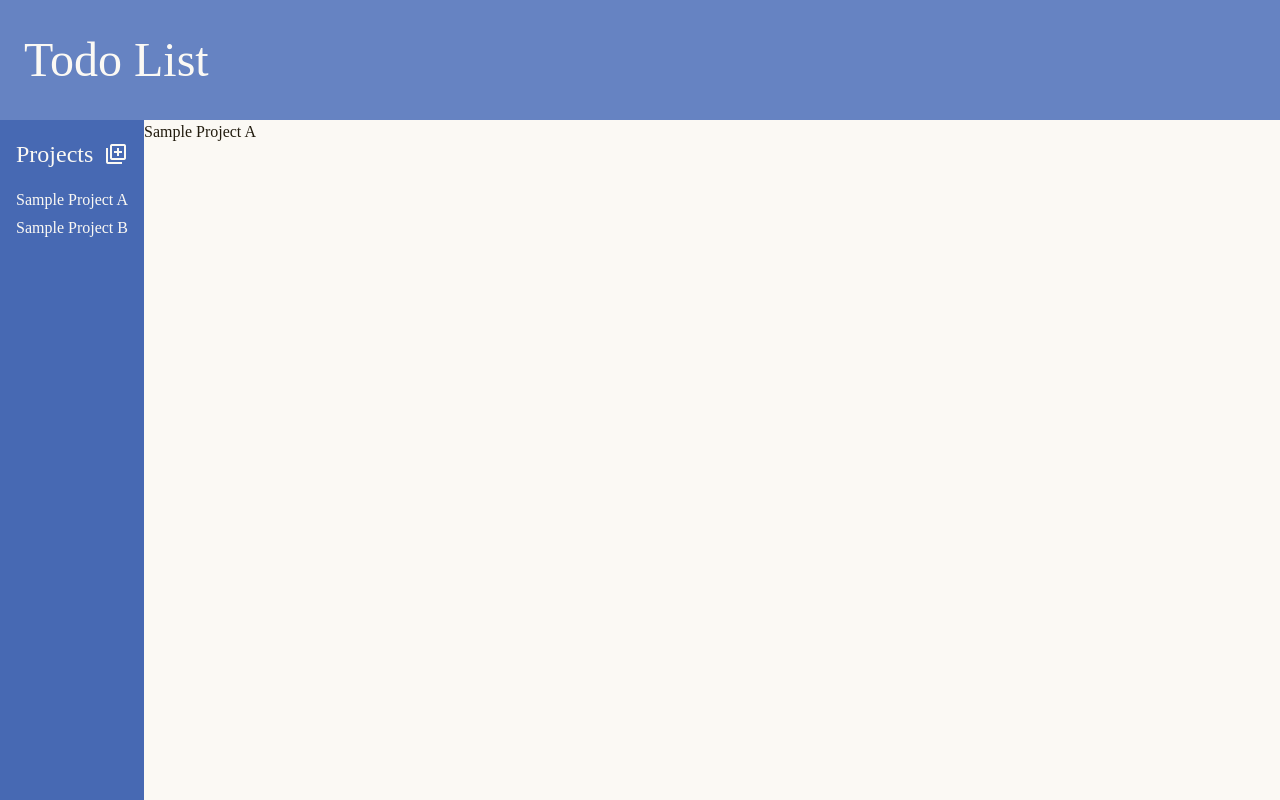
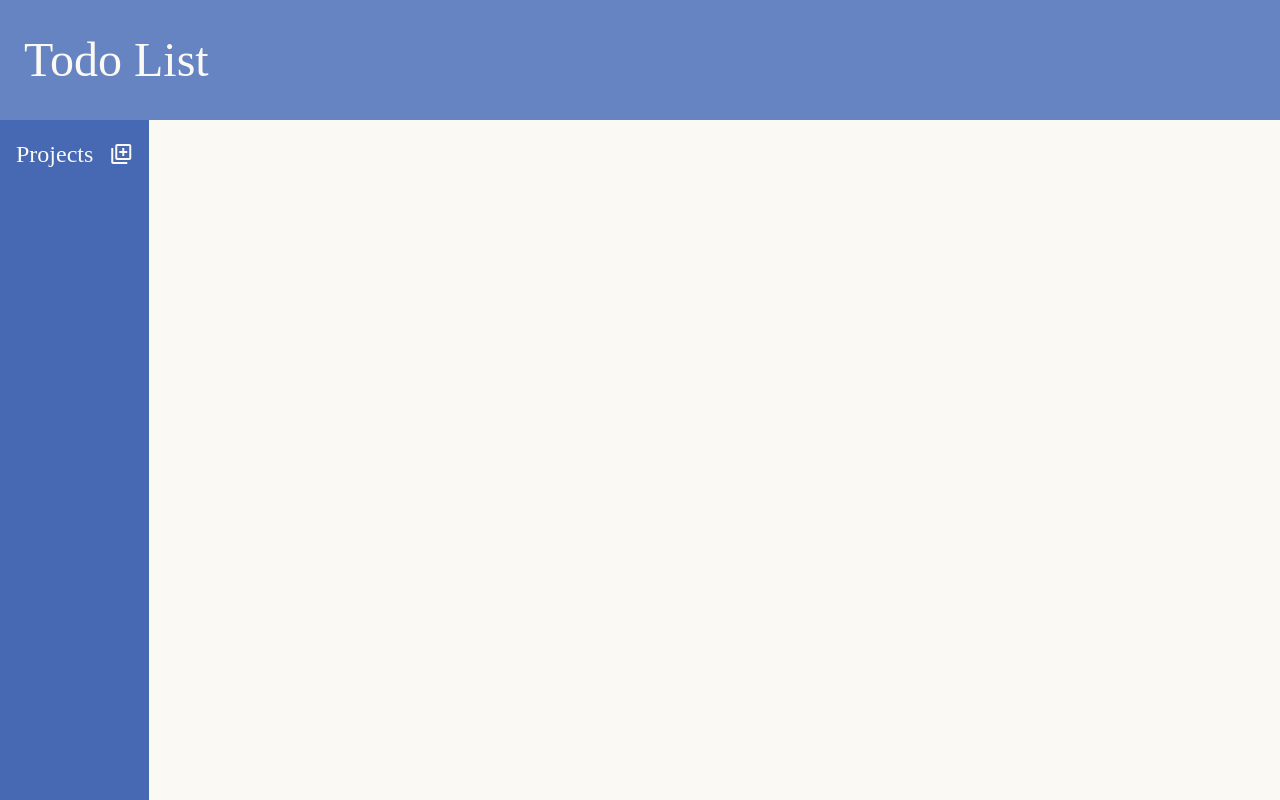
Before and after one commit to midhunpradeep/odin-todo-list, a website built with webpack: page src/index.html in a window 1280 px wide. Built offline with nearby package versions, Linux system fonts and the light colour scheme.

Commit message:
fix: Remove filler content

```diff
--- a/src/index.html
+++ b/src/index.html
@@ -25,18 +25,9 @@
             <span class="material-symbols-outlined">library_add</span>
           </button>
         </div>
-        <ul>
-          <li>
-            <button type="button">Sample Project A</button>
-          </li>
-          <li>
-            <button type="button">Sample Project B</button>
-          </li>
-        </ul>
+        <ul class="project-list"></ul>
       </aside>
-      <div class="project-container">
-        <p>Sample Project A</p>
-      </div>
+      <div class="project-container"></div>
     </main>
   </body>
 </html>
--- a/src/style.css
+++ b/src/style.css
@@ -57,6 +57,7 @@ main > aside > div:first-child {
   display: flex;
   justify-content: space-between;
   align-items: center;
+  gap: 1rem;
   font-size: 1.5rem;
 }
 
```
